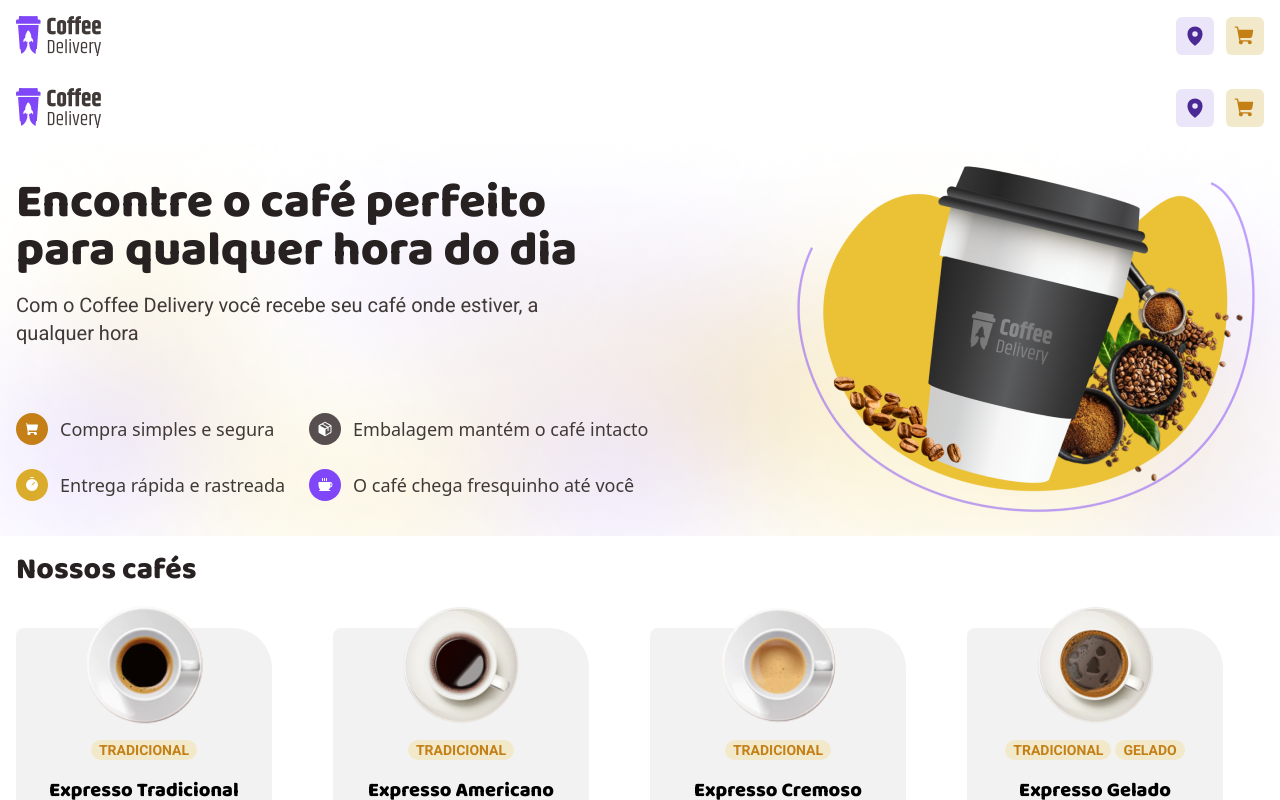
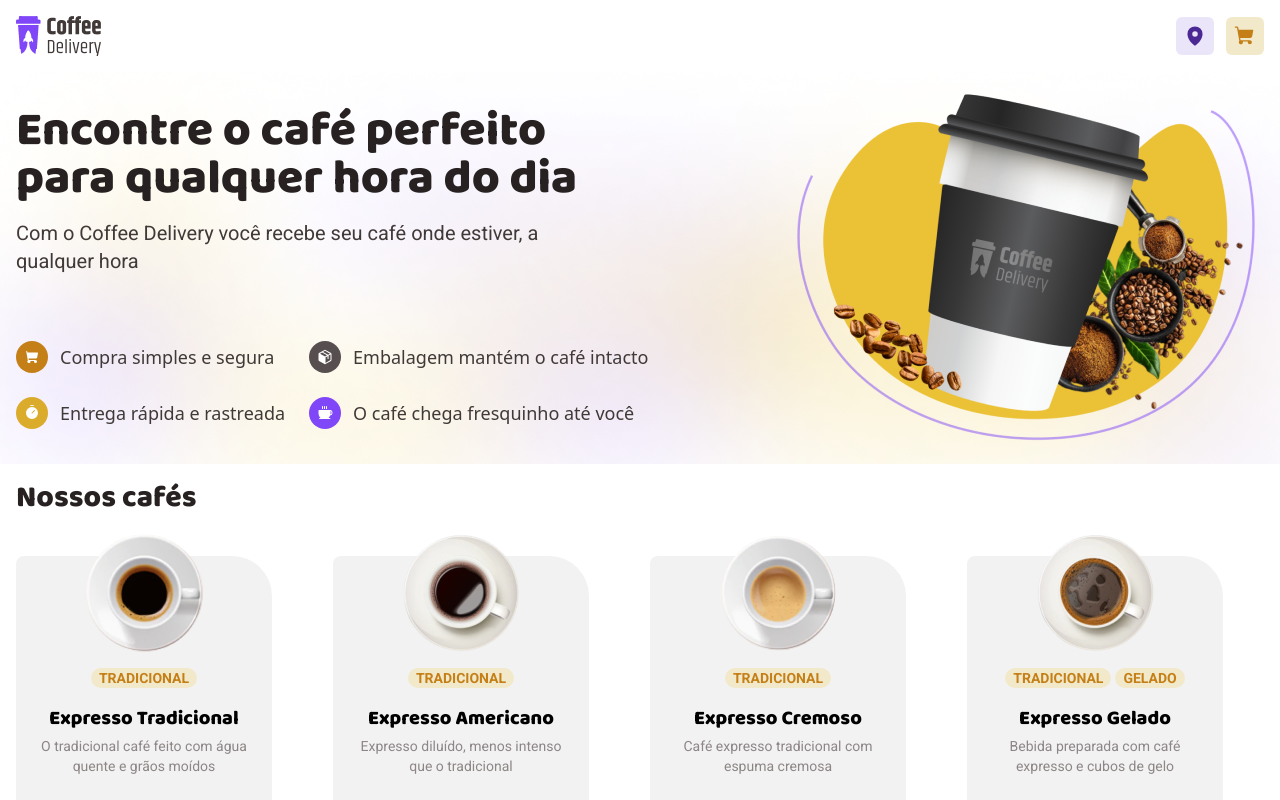
Before and after one commit to Murillou/coffee-delivery, a React (Vite) app: page / in a window 1280 px wide. Shown: the top 800 px of the page. Built offline with nearby package versions, Linux system fonts and the light colour scheme; no server answers.

Commit message:
[fix] retirando header duplicado

```diff
--- a/src/pages/Home.tsx
+++ b/src/pages/Home.tsx
@@ -1,11 +1,9 @@
-import { Header } from '../components/Header/Header';
 import { Main } from '../components/Main/Main';
 import { Menu } from '../components/Menu/Menu';
 
 export function Home() {
   return (
     <>
-      <Header />
       <Main />
       <Menu />
     </>
```
